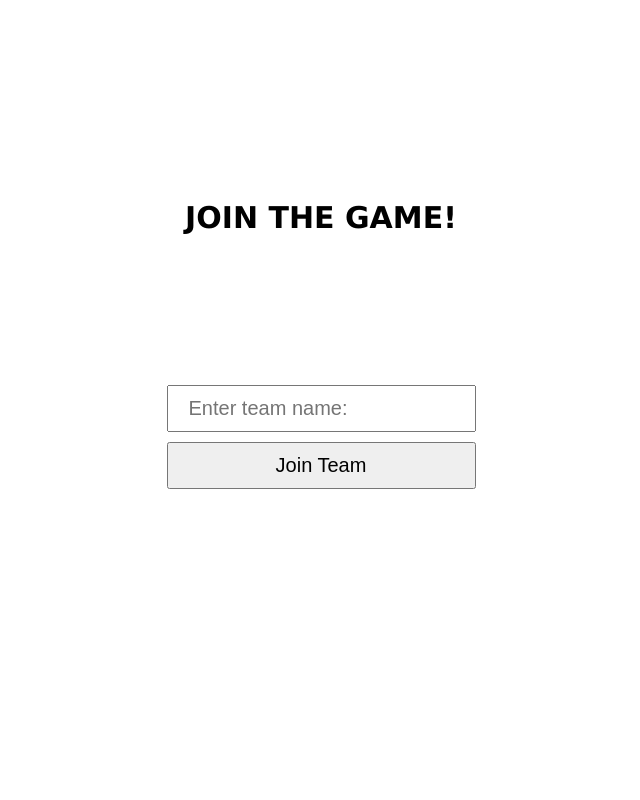
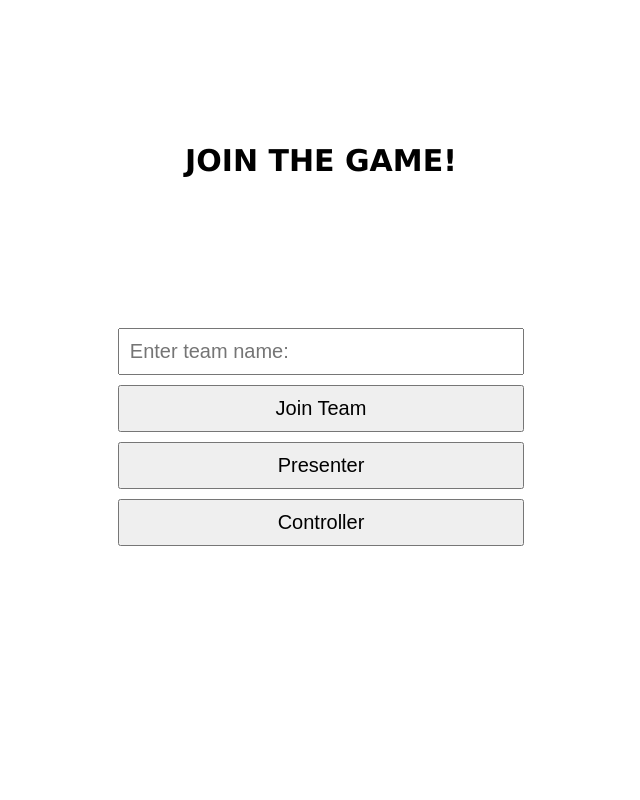
Before and after one commit to kozeygit/trivia-app, a Flask app: page / in a window 1280 px wide. Shown: the whole page, without its empty margins (319-959 px from the left). Run offline with Flask 3, Linux system fonts and the light colour scheme.

Commit message:
added presenter and controller links to root page

```diff
--- a/app.py
+++ b/app.py
@@ -53,6 +53,16 @@ def controller():
 def join_team():
     session.clear()
     if request.method == "POST":
+
+        c = request.form.get("controller", False)
+        p = request.form.get("presenter", False)
+
+        if c != False:
+            return redirect(url_for("controller"))
+
+        if p != False:
+            return redirect(url_for("presenter"))
+
         team_name = request.form.get("team_name").upper()
 
         if team_name == "":
--- a/templates/join.html
+++ b/templates/join.html
@@ -15,9 +15,10 @@
 
       body {
         height: 100dvh;
-        display: flex;
-        align-items: center;
-        justify-content: center;
+        display: grid;
+        place-items: center;
+        width: 80%;
+        margin: auto;
       }
 
       h3 {
@@ -26,10 +27,11 @@
       }
 
       input {
+        width: 96%;
         margin-top: 120px;
         font-size: 20px;
         padding-block: 10px;
-        padding-inline: 20px;
+        padding-left: 10px;
       }
 
       button {
@@ -59,6 +61,8 @@
         />
       </div>
       <button type="submit" name="join">Join Team</button>
+      <button type="submit" name="presenter">Presenter</button>
+      <button type="submit" name="controller" >Controller</button>
       <div class="error-box">
         {% if error %}
         <h4>Error: {{ error }}</h4>
@@ -68,4 +72,12 @@
       </div>
     </form>
   </body>
+  <script>
+    function presenter() {
+      document.location.replace("/presenter");
+    }
+    function controller() {
+      document.location.replace("/controller");
+    }
+  </script>
 </html>
```
